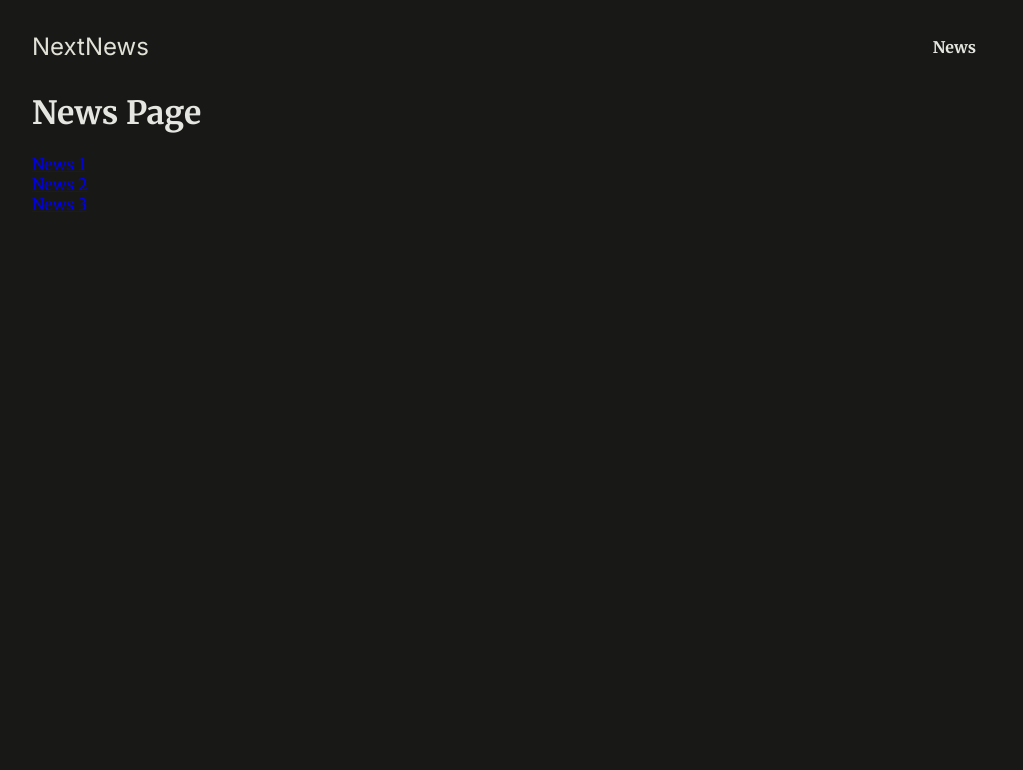
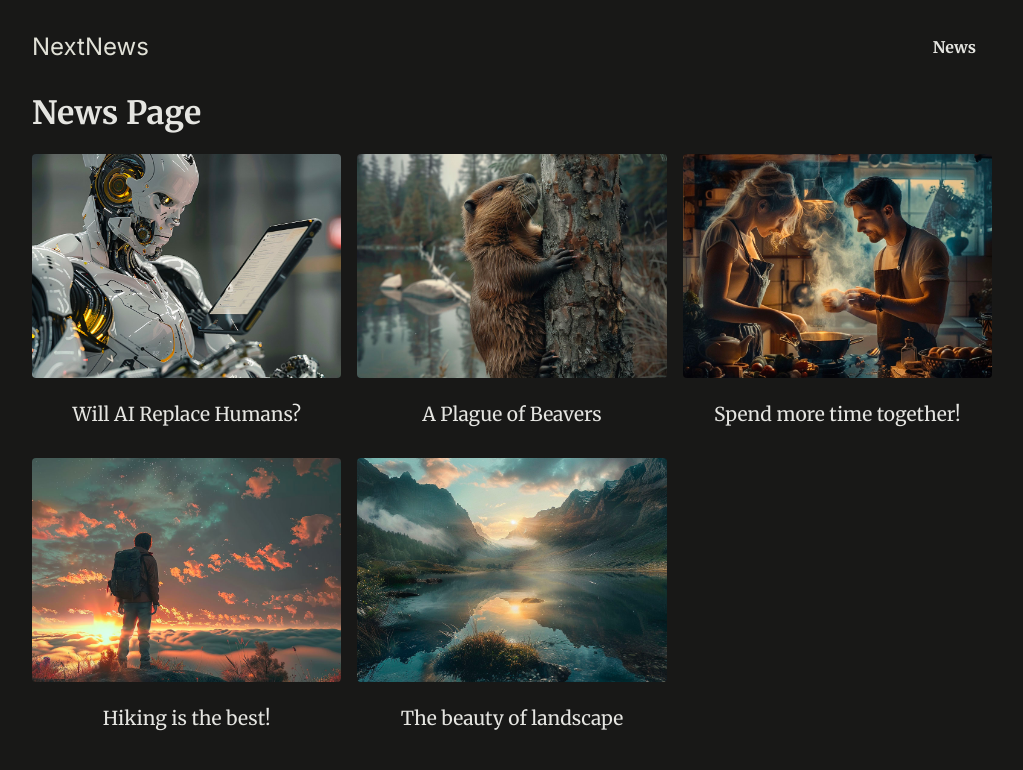
Before and after one commit to pianattero/next-routing-and-page-rendering, a Next.js app: page /news in a window 1280 px wide. Shown: the top 770 px of the page, without its empty margins (128-1151 px from the left). Built offline with nearby package versions, Linux system fonts and the light colour scheme.

Commit message:
FEAT: create dummy news and finish news and details page

```diff
--- a/app/news/page.js
+++ b/app/news/page.js
@@ -1,20 +1,21 @@
 import Link from "next/link";
+
+import { DUMMY_NEWS } from '@/dummy-news';
 
 export default function NewsPage() {
     return (
         <main>
             <h1>News Page</h1>
 
-            <ul>
-                <li>
-                    <Link href='/news/news-1'>News 1</Link>
+            <ul className="news-list">
+                {DUMMY_NEWS.map(newsItem => (
+                <li key={newsItem.id}>
+                    <Link href={`/news/${newsItem.slug}`}>
+                    <img src={`/images/news/${newsItem.image}`} alt={newsItem.title} />
+                    <span>{newsItem.title}</span>
+                    </Link>
                 </li>
-                <li>
-                    <Link href='/news/news-2'>News 2</Link>
-                </li>
-                <li>
-                    <Link href='/news/news-3'>News 3</Link>
-                </li>
+                ))}
             </ul>
         </main>
     )
--- /dev/null
+++ b/dummy-news.js
@@ -0,0 +1,43 @@
+export const DUMMY_NEWS = [
+    {
+      id: 'n1',
+      slug: 'will-ai-replace-humans',
+      title: 'Will AI Replace Humans?',
+      image: 'ai-robot.jpg',
+      date: '2021-07-01',
+      content:
+        'Since late 2022 AI is on the rise and therefore many people worry whether AI will replace humans. The answer is not that simple. AI is a tool that can be used to automate tasks, but it can also be used to augment human capabilities. The future is not set in stone, but it is clear that AI will play a big role in the future. The question is how we will use it.',
+    },
+    {
+      id: 'n2',
+      slug: 'beaver-plague',
+      title: 'A Plague of Beavers',
+      image: 'beaver.jpg',
+      date: '2022-05-01',
+      content: 'Beavers are taking over the world. They are building dams everywhere and flooding entire cities. What can we do to stop them?',
+    },
+    {
+      id: 'n3',
+      slug: 'couple-cooking',
+      title: 'Spend more time together!',
+      image: 'couple-cooking.jpg',
+      date: '2024-03-01',
+      content: 'Cooking together is a great way to spend more time with your partner. It is fun and you get to eat something delicious afterwards. What are you waiting for? Get cooking!',
+    },
+    {
+      id: 'n4',
+      slug: 'hiking',
+      title: 'Hiking is the best!',
+      image: 'hiking.jpg',
+      date: '2024-01-01',
+      content: 'Hiking is a great way to get some exercise and enjoy the great outdoors. It is also a great way to clear your mind and reduce stress. So what are you waiting for? Get out there and start hiking!',
+    },
+    {
+      id: 'n5',
+      slug: 'landscape',
+      title: 'The beauty of landscape',
+      image: 'landscape.jpg',
+      date: '2022-07-01',
+      content: 'Landscape photography is a great way to capture the beauty of nature. It is also a great way to get outside and enjoy the great outdoors. So what are you waiting for? Get out there and start taking some pictures!',
+    },
+  ];
```
Also changed, not shown: app/news/[id]/page.js (deleted, +0 -9 lines), app/news/[slug]/page.js (added, +17 -0 lines).
